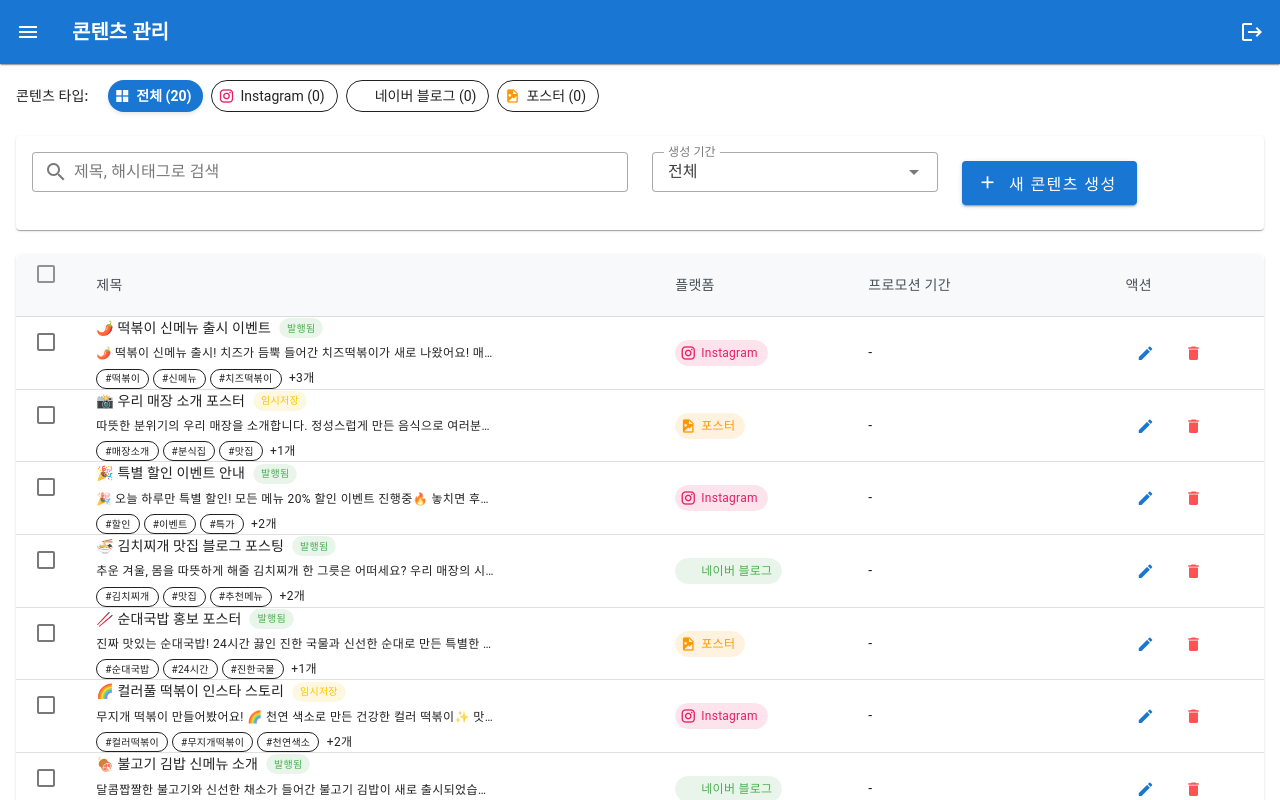
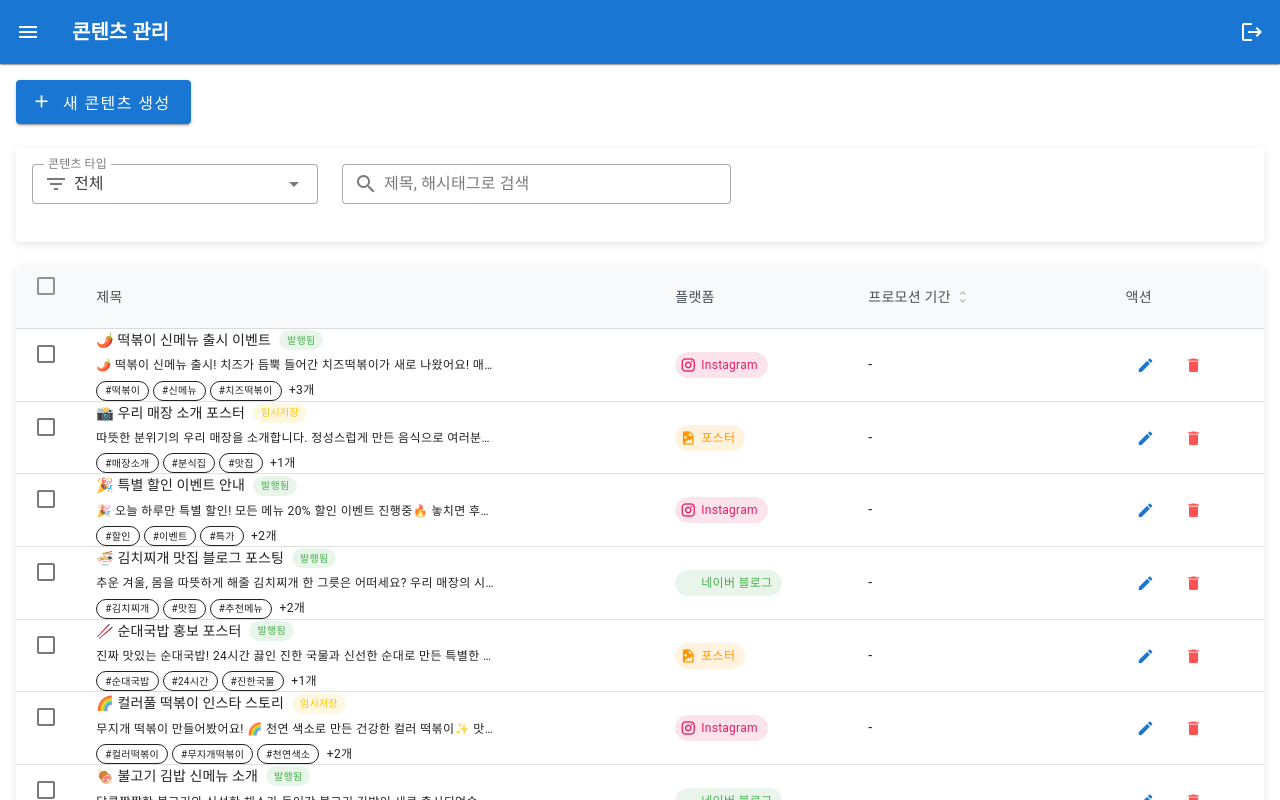
Before and after one commit to won-ktds/smarketing-frontend, a Vue app: page /content in a window 1280 px wide. Shown: the top 800 px of the page. Built offline with nearby package versions, Linux system fonts and the light colour scheme; sample sign-in values are in the browser's storage.

Commit message:
source edit

```diff
--- a/src/views/ContentManagementView.vue
+++ b/src/views/ContentManagementView.vue
@@ -1,99 +1,47 @@
 //* src/views/ContentManagementView.vue
 <template>
   <v-container fluid class="pa-4">
-  <!-- 콘텐츠 타입 필터 - 칩 형태로 변경 -->
-    <div class="mb-6">
-      <div class="d-flex align-center flex-wrap ga-2">
-        <span class="text-subtitle-2 font-weight-medium mr-3">콘텐츠 타입:</span>
-
-        <!-- 전체 필터 -->
-        <v-chip
-          :color="selectedContentType === 'all' ? 'primary' : 'default'"
-          :variant="selectedContentType === 'all' ? 'flat' : 'outlined'"
-          class="cursor-pointer"
-          @click="selectContentType('all')"
-        >
-          <v-icon start size="16">mdi-view-grid</v-icon>
-          전체 ({{ getTotalCount() }})
-        </v-chip>
-
-        <!-- Instagram 필터 -->
-        <v-chip
-          :color="selectedContentType === 'instagram' ? 'pink' : 'default'"
-          :variant="selectedContentType === 'instagram' ? 'flat' : 'outlined'"
-          class="cursor-pointer"
-          @click="selectContentType('instagram')"
-        >
-          <v-icon start size="16" color="pink">mdi-instagram</v-icon>
-          Instagram ({{ getTypeCount('instagram') }})
-        </v-chip>
-
-        <!-- 네이버 블로그 필터 -->
-        <v-chip
-          :color="selectedContentType === 'blog' ? 'green' : 'default'"
-          :variant="selectedContentType === 'blog' ? 'flat' : 'outlined'"
-          class="cursor-pointer"
-          @click="selectContentType('blog')"
-        >
-          <v-icon start size="16" color="green">mdi-blogger</v-icon>
-          네이버 블로그 ({{ getTypeCount('blog') }})
-        </v-chip>
-
-        <!-- 포스터 필터 -->
-        <v-chip
-          :color="selectedContentType === 'poster' ? 'orange' : 'default'"
-          :variant="selectedContentType === 'poster' ? 'flat' : 'outlined'"
-          class="cursor-pointer"
-          @click="selectContentType('poster')"
-        >
-          <v-icon start size="16" color="orange">mdi-file-image</v-icon>
-          포스터 ({{ getTypeCount('poster') }})
-        </v-chip>
-      </div>
+    <!-- 상단 헤더 - 제목과 생성 버튼만 -->
+    <div class="d-flex justify-space-between align-center mb-6">
+      <!-- 새 콘텐츠 생성 버튼 -->
+      <v-btn
+        color="primary"
+        size="large"
+        prepend-icon="mdi-plus"
+        @click="$router.push('/content/create')"
+      >
+        새 콘텐츠 생성
+      </v-btn>
     </div>
 
-    <!-- 추가 필터 및 정렬 -->
+    <!-- 필터 영역 - 통합된 필터 -->
     <v-card class="mb-6">
       <v-card-text>
         <v-row align="center">
-          <!-- 추가 필터 -->
-          <v-col cols="12" md="6">
-            <!-- 검색 -->
-            <v-spacer />
+          <!-- 콘텐츠 타입 필터 -->
+          <v-col cols="12" md="3">
+            <v-select
+              v-model="selectedContentType"
+              :items="contentTypeOptions"
+              label="콘텐츠 타입"
+              variant="outlined"
+              density="compact"
+              prepend-inner-icon="mdi-filter-variant"
+              @update:model-value="applyFilters"
+            />
+          </v-col>
+
+          <!-- 제목 검색 -->
+          <v-col cols="12" md="4">
             <v-text-field
               v-model="searchQuery"
               label="제목, 해시태그로 검색"
               prepend-inner-icon="mdi-magnify"
               variant="outlined"
               density="compact"
-              style="min-width: 300px;"
               clearable
               @update:model-value="applyFilters"
             />
-          </v-col>
-
-          <!-- 정렬 및 기간 필터 -->
-          <v-col cols="12" md="3">
-            <v-select
-              v-model="filters.period"
-              :items="periodOptions"
-              label="생성 기간"
-              variant="outlined"
-              density="compact"
-              @update:model-value="applyFilters"
-            />
-          </v-col>
-
-          <v-col cols="12" md="3">
-            <!-- 새 콘텐츠 생성 버튼 -->
-            <v-btn
-              color="primary"
-              size="large"
-              prepend-icon="mdi-plus"
-              @click="$router.push('/content/create')"
-            >
-              새 콘텐츠 생성
-            </v-btn>
           </v-col>
         </v-row>
       </v-card-text>
@@ -135,7 +83,7 @@
           </v-btn>
         </div>
 
-        <!-- 리스트 뷰 - 테이블 형태 -->
+        <!-- 리스트 뷰 - 정렬 가능한 테이블 -->
         <div v-else>
           <v-table>
             <thead>
@@ -149,7 +97,27 @@
                 </th>
                 <th width="450">제목</th>
                 <th width="150">플랫폼</th>
-                <th width="200">프로모션 기간</th>
+                <!-- 프로모션 기간 - 정렬 가능 -->
+                <th
+                  width="200"
+                  class="sortable-header cursor-pointer"
+                  @click="sortByPromotionDate"
+                >
+                  <div class="d-flex align-center">
+                    <span>프로모션 기간</span>
+                    <v-icon
+                      :color="promotionSortOrder === 'none' ? 'grey-lighten-1' : 'primary'"
+                      size="16"
+                      class="ml-1"
+                    >
+                      {{
+                        promotionSortOrder === 'asc' ? 'mdi-arrow-up' :
+                        promotionSortOrder === 'desc' ? 'mdi-arrow-down' :
+                        'mdi-unfold-more-horizontal'
+                      }}
+                    </v-icon>
+                  </div>
+                </th>
                 <th width="120">액션</th>
               </tr>
             </thead>
@@ -429,6 +397,7 @@
  * - 생성된 콘텐츠 목록 조회
  * - 필터링 및 검색
  * - 콘텐츠 상세 보기, 수정, 삭제
+ * - 프로모션 기간 정렬 기능
  */
 
 // 스토어 및 라우터
@@ -446,15 +415,17 @@
 // 콘텐츠 타입 필터
 const selectedContentType = ref('all')
 
-// 기존 필터 상태
+// 기존 필터 상태 (생성 기간 제거)
 const filters = ref({
   published: false,
-  draft: false,
-  period: '전체'
+  draft: false
 })
 
 // 정렬 상태
 const sortBy = ref('latest')
+
+// 프로모션 기간 정렬 상태
+const promotionSortOrder = ref('none') // 'none', 'asc', 'desc'
 
 // 다이얼로그 상태
 const showDetailDialog = ref(false)
@@ -472,6 +443,13 @@
 const errorMessage = ref('')
 
 // 옵션 데이터
+const contentTypeOptions = [
+  { title: '전체', value: 'all' },
+  { title: 'Instagram', value: 'instagram' },
+  { title: '네이버 블로그', value: 'blog' },
+  { title: '포스터', value: 'poster' }
+]
+
 const statusOptions = [
   { title: '발행됨', value: 'published' },
   { title: '임시저장', value: 'draft' },
@@ -483,14 +461,6 @@
   { title: '오래된순', value: 'oldest' },
   { title: '제목순', value: 'title' },
   { title: '조회수순', value: 'views' }
-]
-
-const periodOptions = [
-  { title: '전체', value: '전체' },
-  { title: '최근 1주일', value: '1주일' },
-  { title: '최근 1개월', value: '1개월' },
-  { title: '최근 3개월', value: '3개월' },
-  { title: '최근 6개월', value: '6개월' }
 ]
 
 const titleRules = [
@@ -526,45 +496,34 @@
     })
   }
 
-  // 기간 필터
-  if (filters.value.period !== '전체') {
-    const now = new Date()
-    const startDate = new Date()
-
-    switch (filters.value.period) {
-      case '1주일':
-        startDate.setDate(now.getDate() - 7)
+  // 정렬 (프로모션 기간 정렬이 활성화되어 있지 않을 때만)
+  if (promotionSortOrder.value === 'none') {
+    switch (sortBy.value) {
+      case 'latest':
+        contents.sort((a, b) => new Date(b.createdAt) - new Date(a.createdAt))
         break
-      case '1개월':
-        startDate.setMonth(now.getMonth() - 1)
+      case 'oldest':
+        contents.sort((a, b) => new Date(a.createdAt) - new Date(b.createdAt))
         break
-      case '3개월':
-        startDate.setMonth(now.getMonth() - 3)
+      case 'title':
+        contents.sort((a, b) => a.title.localeCompare(b.title))
         break
-      case '6개월':
-        startDate.setMonth(now.getMonth() - 6)
+      case 'views':
+        contents.sort((a, b) => (b.views || 0) - (a.views || 0))
         break
     }
+  } else {
+    // 프로모션 기간 정렬
+    contents.sort((a, b) => {
+      const dateA = new Date(a.startDate || 0)
+      const dateB = new Date(b.startDate || 0)
 
-    contents = contents.filter(content =>
-      new Date(content.createdAt) >= startDate
-    )
-  }
-
-  // 정렬
-  switch (sortBy.value) {
-    case 'latest':
-      contents.sort((a, b) => new Date(b.createdAt) - new Date(a.createdAt))
-      break
-    case 'oldest':
-      contents.sort((a, b) => new Date(a.createdAt) - new Date(b.createdAt))
-      break
-    case 'title':
-      contents.sort((a, b) => a.title.localeCompare(b.title))
-      break
-    case 'views':
-      contents.sort((a, b) => (b.views || 0) - (a.views || 0))
-      break
+      if (promotionSortOrder.value === 'asc') {
+        return dateA - dateB
+      } else {
+        return dateB - dateA
+      }
+    })
   }
 
   return contents
@@ -675,17 +634,35 @@
   return `${start} ~ ${end}`
 }
 
-// 필터 관련 메서드
-const selectContentType = (type) => {
-  selectedContentType.value = type
+// 정렬 관련 메서드
+const sortByPromotionDate = () => {
+  // 프로모션 기간 정렬 토글
+  if (promotionSortOrder.value === 'none') {
+    promotionSortOrder.value = 'asc'
+  } else if (promotionSortOrder.value === 'asc') {
+    promotionSortOrder.value = 'desc'
+  } else {
+    promotionSortOrder.value = 'none'
+  }
+
+  // 다른 정렬 옵션을 리셋
+  if (promotionSortOrder.value !== 'none') {
+    sortBy.value = 'latest' // 기본값으로 리셋
+  }
+
   currentPage.value = 1
 }
 
+// 필터 관련 메서드
 const applyFilters = () => {
+  // 필터 적용 시 프로모션 정렬 리셋
+  promotionSortOrder.value = 'none'
   currentPage.value = 1
 }
 
 const applySorting = () => {
+  // 다른 정렬 적용 시 프로모션 정렬 리셋
+  promotionSortOrder.value = 'none'
   currentPage.value = 1
 }
 
@@ -807,6 +784,14 @@
 watch(selectedItems, (newVal) => {
   selectAll.value = newVal.length === paginatedContents.value.length && newVal.length > 0
 })
+
+// 프로모션 정렬 상태가 변경될 때 다른 정렬 옵션 리셋
+watch(promotionSortOrder, (newVal) => {
+  if (newVal !== 'none') {
+    // 프로모션 정렬이 활성화될 때는 다른 정렬 옵션을 비활성화
+    console.log(`프로모션 기간 정렬: ${newVal === 'asc' ? '오름차순' : '내림차순'}`)
+  }
+})
 </script>
 
 <style scoped>
@@ -818,6 +803,19 @@
   white-space: nowrap;
   overflow: hidden;
   text-overflow: ellipsis;
+}
+
+/* 정렬 가능한 헤더 스타일 */
+.sortable-header {
+  transition: background-color 0.2s ease-in-out;
+}
+
+.sortable-header:hover {
+  background-color: rgba(0, 0, 0, 0.04);
+}
+
+.sortable-header .v-icon {
+  transition: color 0.2s ease-in-out;
 }
 
 /* 버튼 hover 효과 */
@@ -855,18 +853,6 @@
   box-shadow: 0 2px 6px rgba(0, 0, 0, 0.15);
 }
 
-/* 칩 필터 스타일링 */
-.v-chip.cursor-pointer:hover {
-  transform: scale(1.05);
-  transition: transform 0.2s ease-in-out;
-}
-
-/* 플랫폼 칩 특별 스타일링 */
-.v-chip.v-chip--variant-flat {
-  font-weight: 600;
-  box-shadow: 0 2px 4px rgba(0, 0, 0, 0.1);
-}
-
 /* 비활성화된 입력 필드 스타일 */
 .bg-grey-lighten-4 {
   background-color: #f5f5f5;
@@ -883,25 +869,52 @@
   background-color: #f8f9fa;
   font-weight: 600;
   color: #495057;
+  position: relative;
 }
 
 .v-table tbody td {
   vertical-align: middle;
 }
 
+/* 필터 카드 스타일 */
+.v-card {
+  box-shadow: 0 2px 8px rgba(0, 0, 0, 0.1);
+}
+
 /* 반응형 디자인 */
 @media (max-width: 768px) {
-  .d-flex.align-center.flex-wrap.ga-2 {
+  .d-flex.justify-space-between.align-center {
     flex-direction: column;
     align-items: stretch;
+    gap: 16px;
   }
 
-  .d-flex.align-center.flex-wrap.ga-2 .v-chip {
+  .v-row .v-col {
     margin-bottom: 8px;
   }
 
-  .v-text-field {
-    min-width: 100% !important;
+  .v-table {
+    font-size: 0.875rem;
+  }
+
+  .v-table th,
+  .v-table td {
+    padding: 8px 4px;
+  }
+
+  .sortable-header {
+    font-size: 0.8rem;
   }
 }
+
+/* 정렬 아이콘 애니메이션 */
+@keyframes sortActive {
+  0% { transform: scale(1); }
+  50% { transform: scale(1.1); }
+  100% { transform: scale(1); }
+}
+
+.sortable-header .v-icon[style*="color: rgb(25, 118, 210)"] {
+  animation: sortActive 0.3s ease-in-out;
+}
 </style>
```
